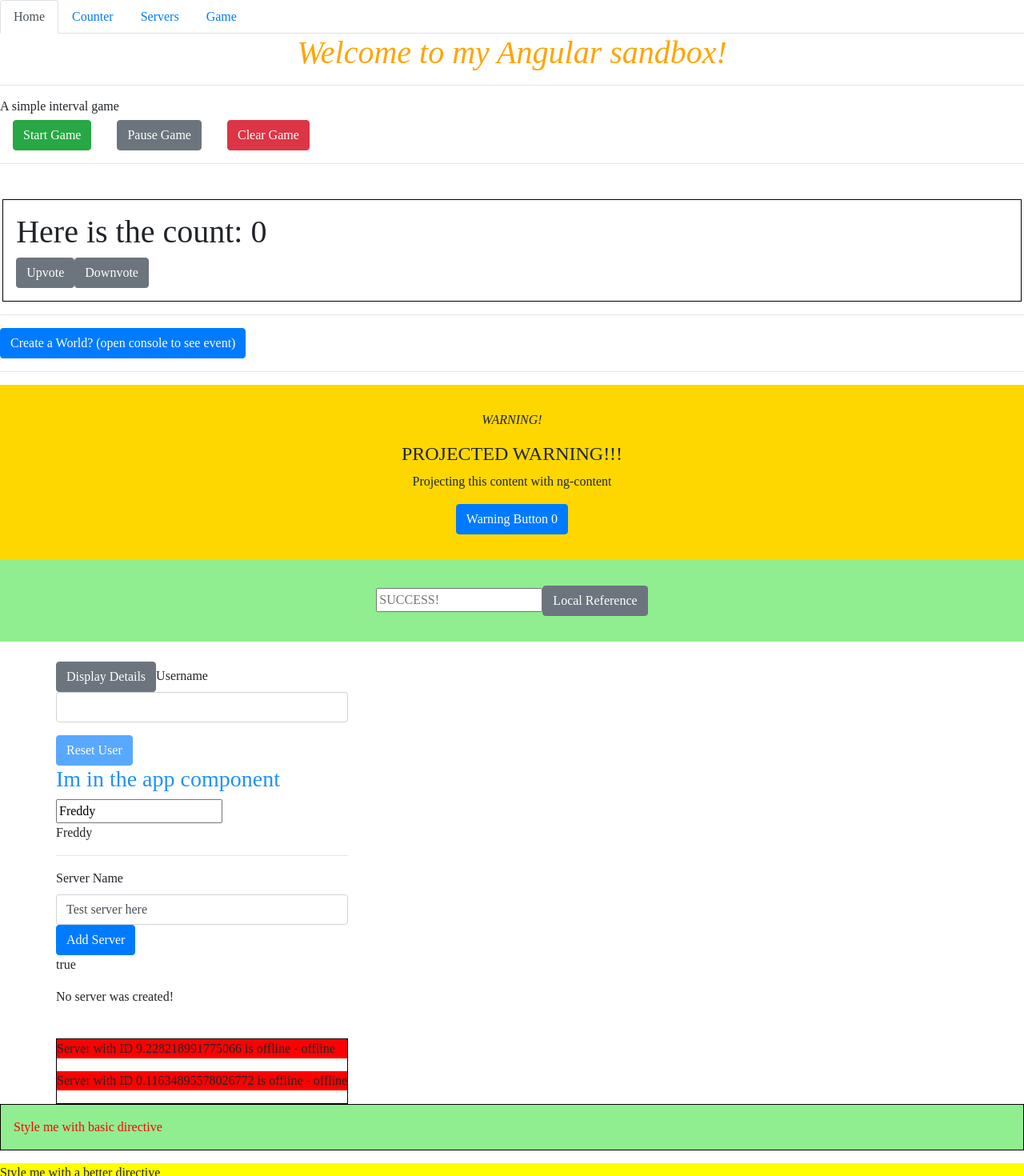
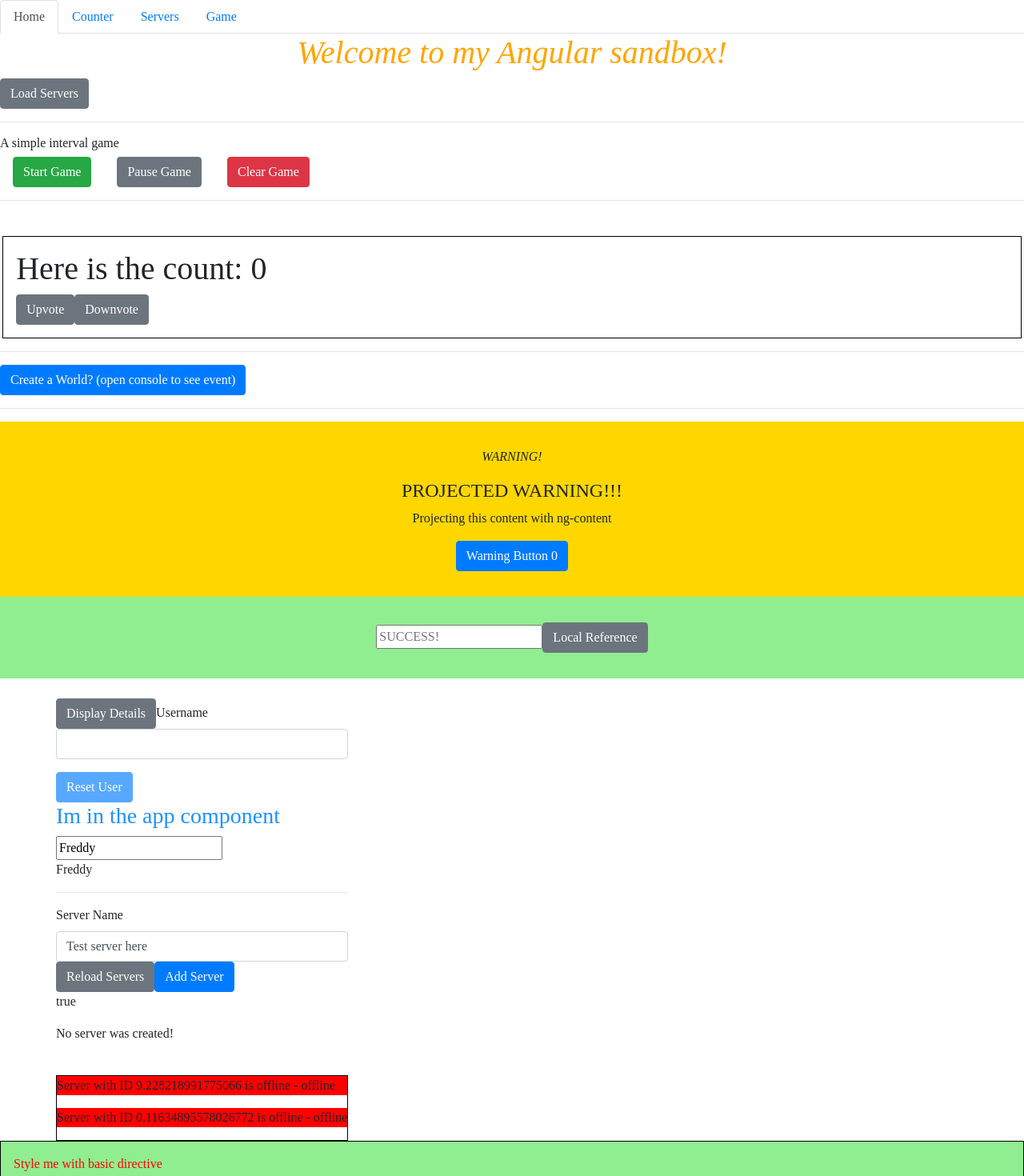
Before and after one commit to freddysilber/angular-sandbox, an Angular app: page / in a window 1280 px wide. Shown: the top 1470 px of the page at 80% size. Built offline with nearby package versions, Linux system fonts and the light colour scheme; a web font is replaced by a local one.

Commit message:
learning routes

```diff
--- a/src/app/app.component.html
+++ b/src/app/app.component.html
@@ -1,16 +1,16 @@
 <!-- Routing -->
 <ul class="nav nav-tabs">
 	<li class="nav-item">
-		<a class="nav-link active" routerLink="/">Home</a>
+		<a class="nav-link" routerLinkActive="active" [routerLinkActiveOptions]="{exact: true}" routerLink="/">Home</a>
 	</li>
 	<li class="nav-item">
-		<a class="nav-link" routerLink="/counter">Counter</a>
+		<a class="nav-link" routerLinkActive="active" routerLink="/counter">Counter</a>
 	</li>
 	<li class="nav-item">
-		<a class="nav-link" routerLink="/servers">Servers</a>
+		<a class="nav-link" routerLinkActive="active" routerLink="/servers">Servers</a>
 	</li>
 	<li class="nav-item">
-		<a class="nav-link" routerLink="/game">Game</a>
+		<a class="nav-link" routerLinkActive="active" routerLink="/game">Game</a>
 	</li>
 </ul>
 <router-outlet></router-outlet>
--- a/src/app/app.module.ts
+++ b/src/app/app.module.ts
@@ -25,6 +25,7 @@ const appRoutes: Routes = [
   { path: '', component: DashboardComponent },
   { path: 'counter', component: CounterComponent },
   { path: 'servers', component: ServersComponent },
+  { path: 'servers/:id', component: ServerComponent },
   { path: 'game', component: GameControlComponent },
 ]
 
--- a/src/app/dashboard/dashboard.component.html
+++ b/src/app/dashboard/dashboard.component.html
@@ -1 +1,2 @@
 <h1><em>{{title}}</em></h1>
+<button class="btn btn-secondary" (click)="onLoadServers()">Load Servers</button>
--- a/src/app/dashboard/dashboard.component.ts
+++ b/src/app/dashboard/dashboard.component.ts
@@ -1,4 +1,5 @@
 import { Component, OnInit } from '@angular/core'
+import { Router } from '@angular/router'
 
 @Component({
   selector: 'app-dashboard',
@@ -8,8 +9,13 @@ import { Component, OnInit } from '@angular/core'
 export class DashboardComponent implements OnInit {
   title: string = 'Welcome to my Angular sandbox!'
 
-  constructor() { }
+  constructor(private router: Router) { }
 
   ngOnInit(): void {
   }
+
+  onLoadServers() {
+    // complex calculation here or processing
+    this.router.navigate(['/servers']) // Programatically navigating to a route defined in our routes
+  }
 }
--- a/src/app/server/server.component.ts
+++ b/src/app/server/server.component.ts
@@ -12,10 +12,8 @@ const ONLINE: string = 'online'
 			color: white;
 		}
 	`]
-	// styleUrls: ['./server.component.css']
 })
 export class ServerComponent implements OnDestroy {
-	// PROPS!
 	serverId: number = Math.random() * 10
 	serverStatus: string = OFFLINE
 
--- a/src/app/servers/servers.component.html
+++ b/src/app/servers/servers.component.html
@@ -1,11 +1,9 @@
 <label>Server Name</label>
-<!-- <input type="text" class="form-control" (input)="onUpdateServerName($event)"> -->
 <input type="text" class="form-control" [(ngModel)]="serverName">
-<!-- <p>{{serverName}}</p> -->
 
+<button class="btn btn-secondary" (click)="onReload()">Reload Servers</button>
 <button class="btn btn-primary" [disabled]="!allowNewServer" (click)="onCreateServer()">Add Server</button>
 <p [innerText]="allowNewServer"></p>
-<!-- <p>{{serverCreationStatus}}</p> -->
 <p *ngIf="serverCreated; else noServer">Server was created, server name is {{serverName}}</p>
 <ng-template #noServer>
 	<p>No server was created!</p>
@@ -15,6 +13,4 @@
 
 <div class="serversContainer">
 	<app-server *ngFor="let server of servers; let i = index" (click)="handleDeleteServer(i)"></app-server>
-	<!-- <app-server></app-server> -->
-	<!-- <app-server></app-server> -->
 </div>
--- a/src/app/servers/servers.component.ts
+++ b/src/app/servers/servers.component.ts
@@ -1,4 +1,5 @@
 import { Component, OnInit } from '@angular/core'
+import { Router, ActivatedRoute } from '@angular/router'
 
 @Component({
   selector: 'app-servers',
@@ -12,7 +13,7 @@ export class ServersComponent implements OnInit {
   serverCreated: boolean = false
   servers = ['test server', 'test server 2']
 
-  constructor() {
+  constructor(private router: Router, private route: ActivatedRoute) {
     setTimeout(() => {
       this.allowNewServer = true
     }, 2000)
@@ -32,4 +33,8 @@ export class ServersComponent implements OnInit {
 
   handleDeleteServer = (index: number) => this.servers.splice(index, 1)
 
+  onReload() {
+    console.log('Implement Me!!!')
+    // this.router.navigate(['servers'], { relativeTo: this.route })
+  }
 }
```
